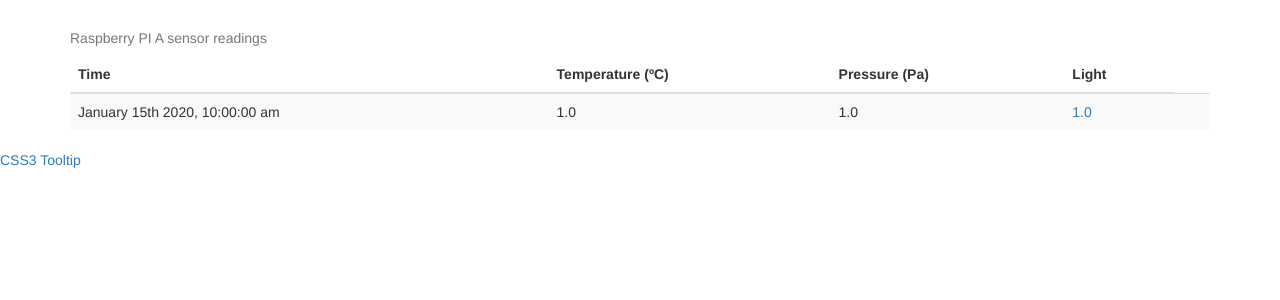
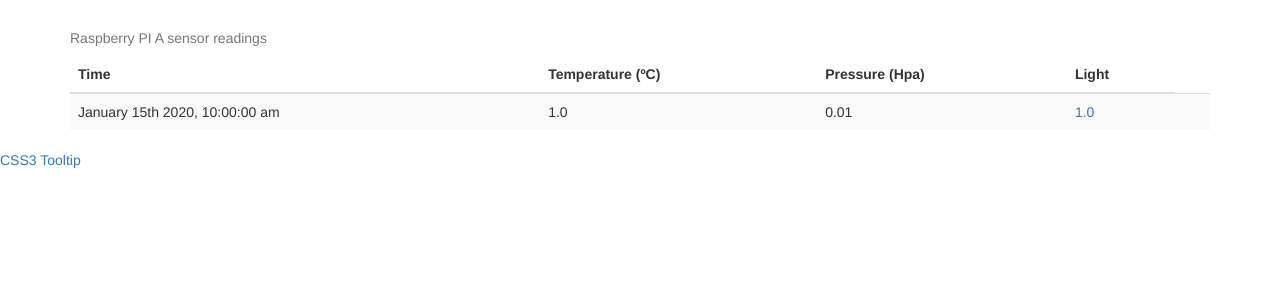
Before and after one commit to LucasAmos/Masters-project, a Flask app: page / in a window 1280 px wide. Shown: the part 52-352 px from the top of the page. Run offline with Flask 2, Linux system fonts and the light colour scheme; tables that the repository leaves empty hold one stand-in row (values such as "Sample post"); some libraries are stand-ins or nearby versions.

Commit message:
hecto pascals

```diff
--- a/sensors/templates/main_page.html
+++ b/sensors/templates/main_page.html
@@ -33,7 +33,7 @@
         <tr>
             <th>Time</th>
             <th>Temperature  (ºC)</th>
-            <th>Pressure (Pa)</th>
+            <th>Pressure (Hpa)</th>
             <th>Light</th>
         </tr>
         </thead>
@@ -48,7 +48,7 @@
 
                 <td> {{ moment(reading.time).format('MMMM Do YYYY, h:mm:ss a') }}</td>
                 <td> {{ reading.temperature }}</td>
-                <td> {{ reading.pressure }}</td>
+                <td> {{ reading.pressure /100 }}</td>
 
 
                 <td> <a href="#" data-toggle="tooltip" data-placement="top" title={{ ((reading.light | round / 65535.0) * 100 )}}>{{ reading.light | float}}</a>
```
